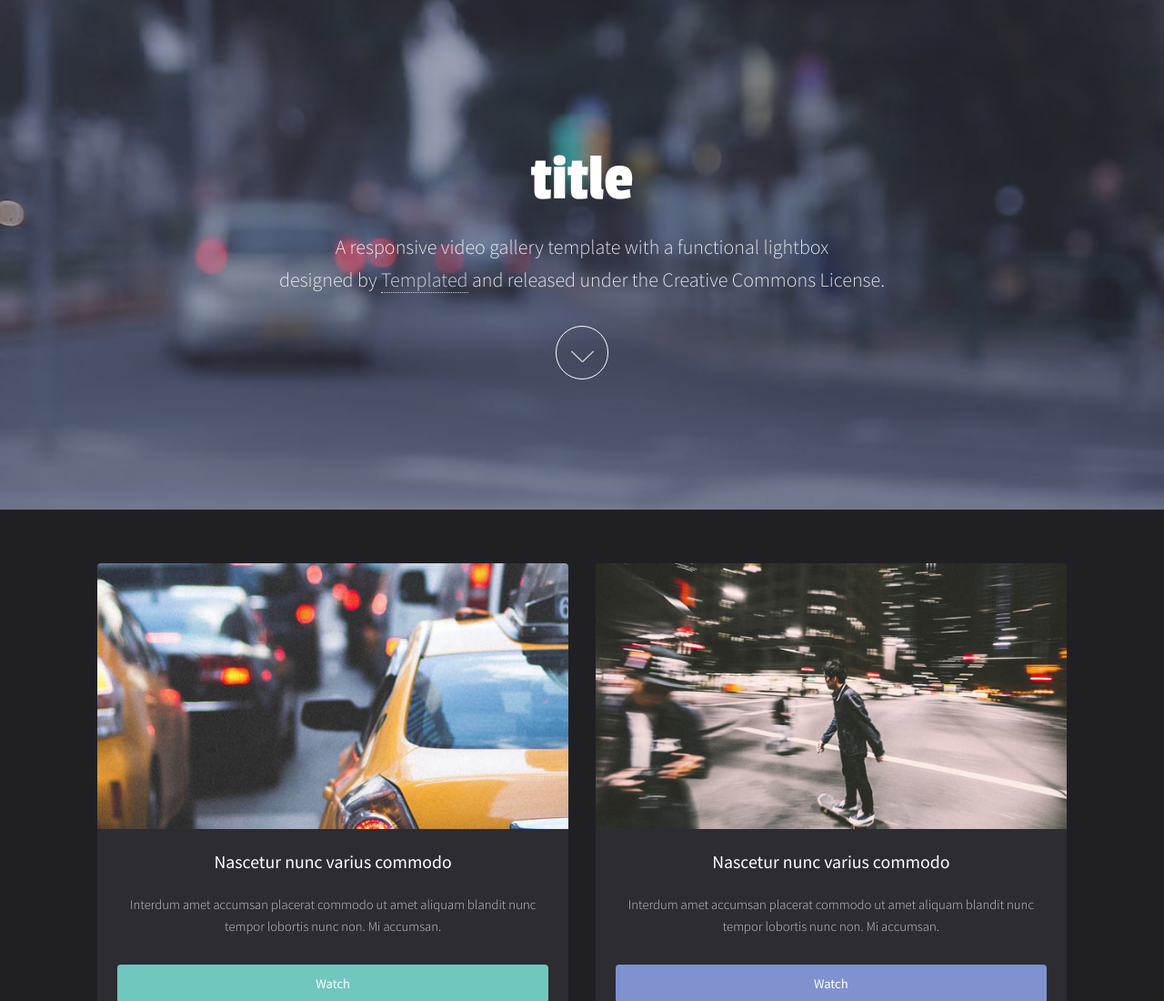
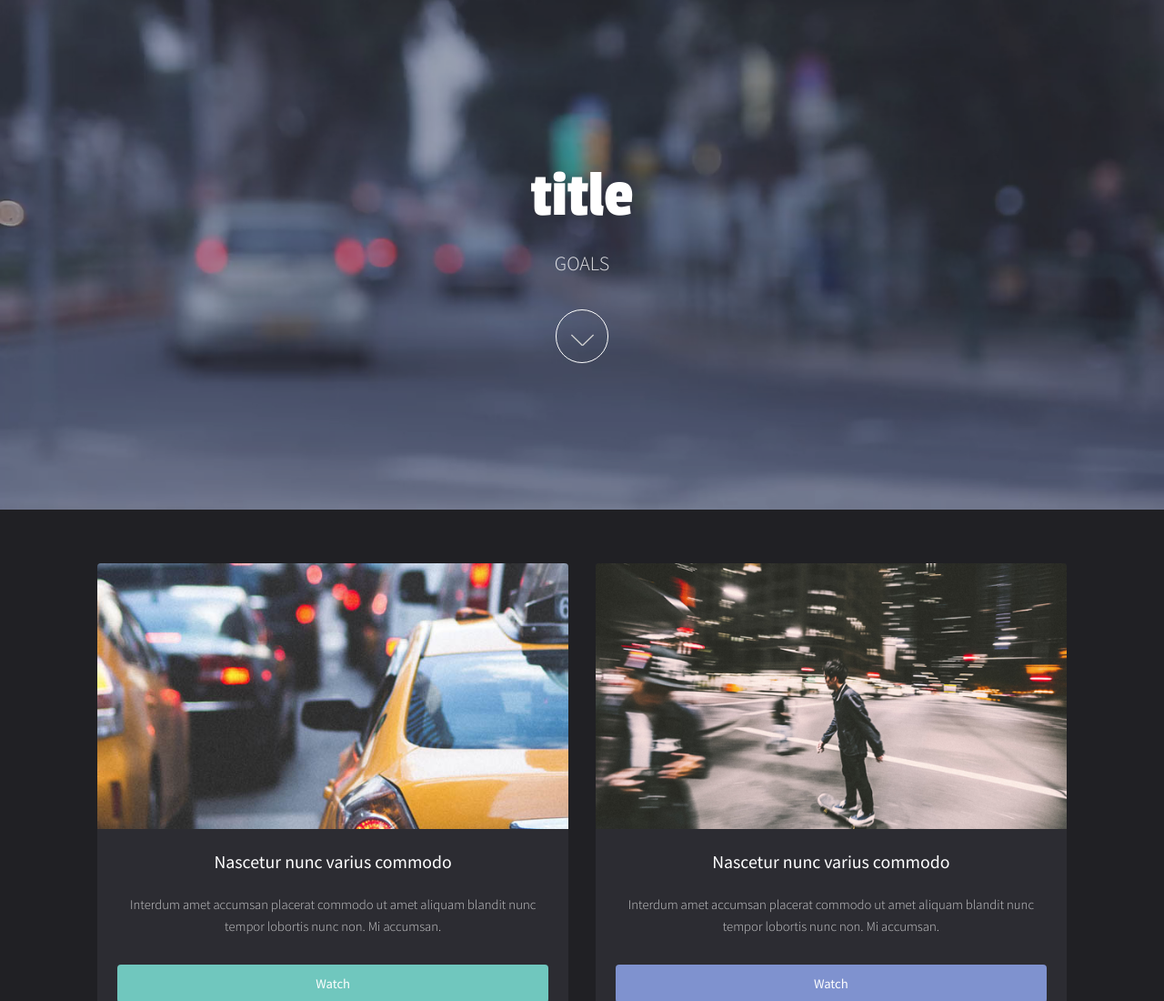
Before and after one commit to CreatorSomeone/aaaa, a plain HTML site: page index.html in a window 1280 px wide. Shown: the top 1100 px of the page at 91% size. Drawn offline with Linux system fonts and the light colour scheme.

Commit message:
Update index.html

```diff
--- a/index.html
+++ b/index.html
@@ -23,8 +23,7 @@
 					<div class="inner">
 						<header>
 							<h1>title</h1>
-							<p>A responsive video gallery template with a functional lightbox<br />
-							designed by <a href="https://templated.co/">Templated</a> and released under the Creative Commons License.</p>
+							<p>GOALS</p>
 						</header>
 						<a href="#main" class="more">Learn More</a>
 					</div>
```
